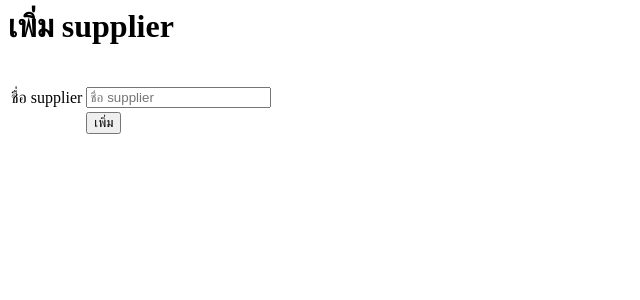
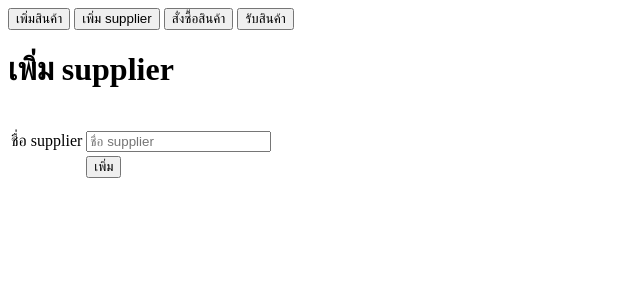
Before and after one commit to phongsathorn2540/stockUpdateviaPHP, a PHP site: page /addSup.php in a window 1280 px wide. Shown: the top 300 px of the page, without its empty margins (0-640 px from the left). Run offline with PHP 8.4, Linux system fonts and the light colour scheme.

Commit message:
อัพเดทเมนู
ทำเมนูให้กดง่าย ๆ

```diff
--- a/addProduct.php
+++ b/addProduct.php
@@ -11,6 +11,10 @@
     };
 
     echo "
+    <a href='addProduct.php'><button type='button'>เพิ่มสินค้า</button></a>
+    <a href='addSup.php'><button type='button'>เพิ่ม supplier</button></a>
+    <a href='buyProduct.php'><button type='button'>สั่งซื้อสินค้า</button></a>
+    <button type='button'>รับสินค้า</button>
         <h1> เพิ่ม Product </h1>
         <br>
         <form action='addProduct.php' method='get'>
--- a/addSup.php
+++ b/addSup.php
@@ -6,6 +6,10 @@
         echo $oBj->addSupplier($name);
     };
     echo "
+    <a href='addProduct.php'><button type='button'>เพิ่มสินค้า</button></a>
+    <a href='addSup.php'><button type='button'>เพิ่ม supplier</button></a>
+    <a href='buyProduct.php'><button type='button'>สั่งซื้อสินค้า</button></a>
+    <button type='button'>รับสินค้า</button>
         <h1> เพิ่ม supplier </h1>
         <br>
         <form action='addSup.php' method='post'>
--- a/buyProduct.php
+++ b/buyProduct.php
@@ -4,6 +4,10 @@
     $data = $oBj->showSupplier();
 
     echo "
+    <a href='addProduct.php'><button type='button'>เพิ่มสินค้า</button></a>
+    <a href='addSup.php'><button type='button'>เพิ่ม supplier</button></a>
+    <a href='buyProduct.php'><button type='button'>สั่งซื้อสินค้า</button></a>
+    <button type='button'>รับสินค้า</button>
         <h1> สั่งซื้อ Product </h1>
         <br>
         <form action='buyProduct.php' method='post'>
```
Also changed, not shown: index.php (+6 -6 lines), template/menu.php (added, +8 -0 lines).
